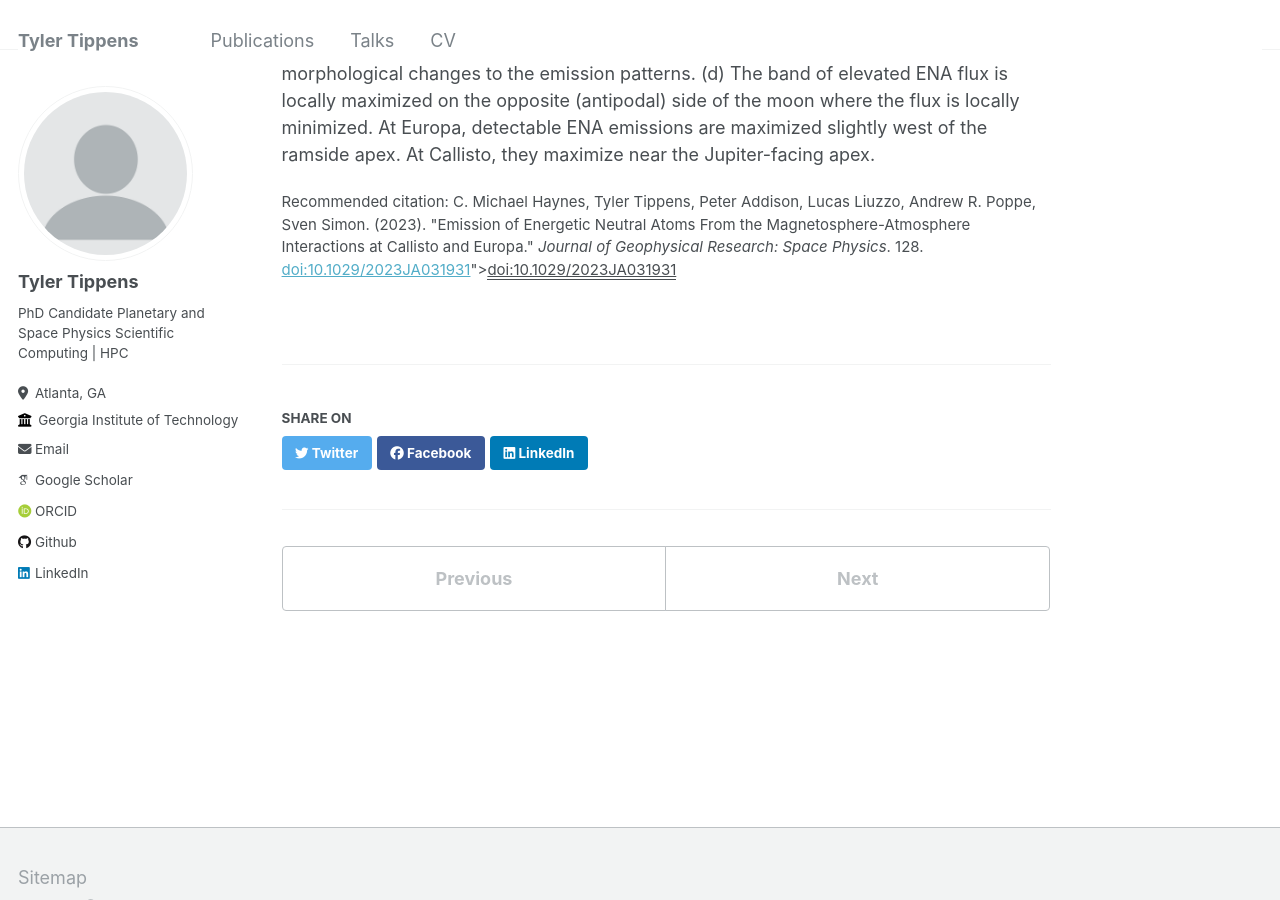
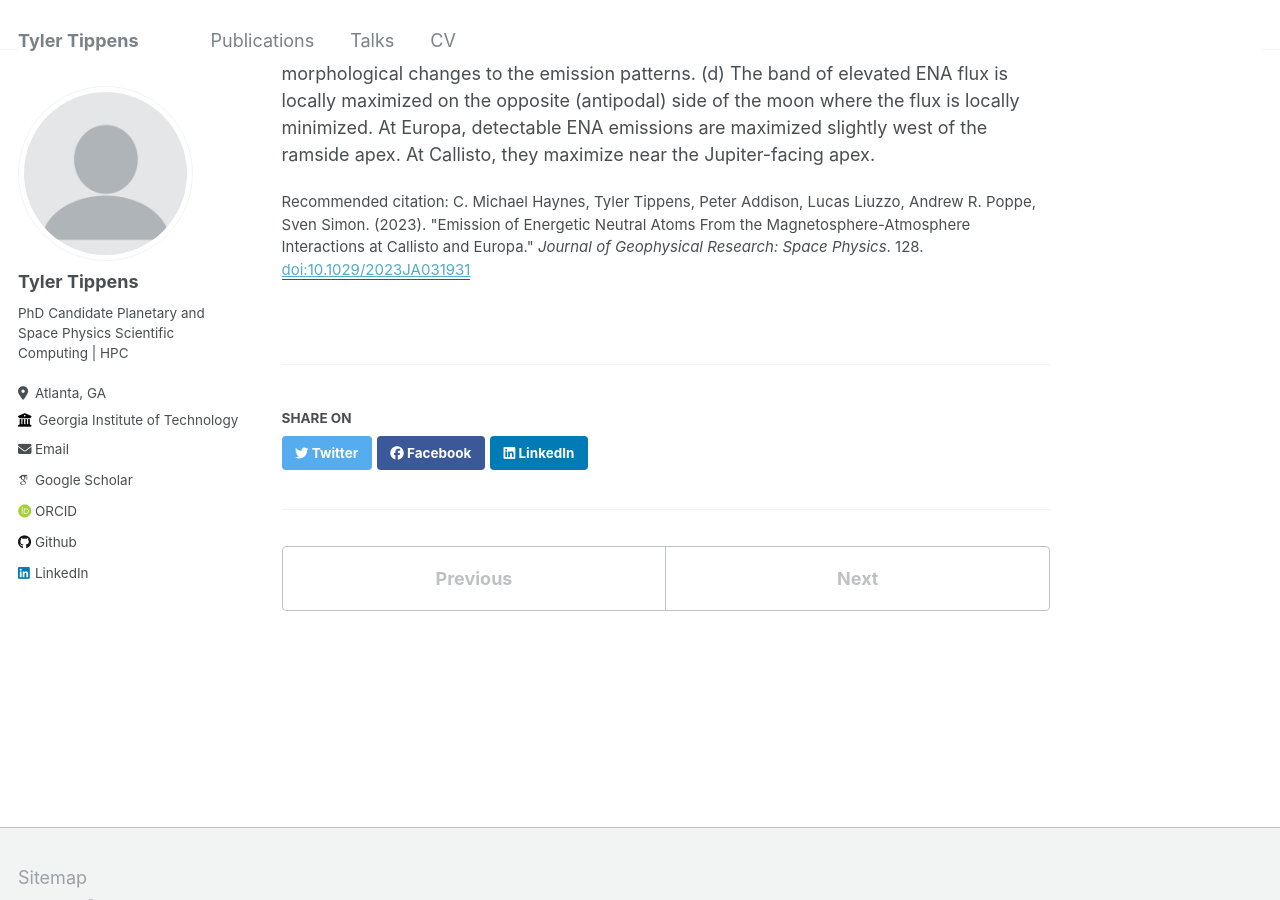
Before and after one commit to tylertippens/tylertippens.github.io, a Jekyll site: the page built from _publications/haynes23.md, in a window 1280 px wide and 900 px high, scrolled down 584 px. Built offline with Jekyll 4.4.1, drawn with Linux system fonts in a browser that asks for light colours; some web fonts are replaced; part of the change alters nothing that is shown.

Commit message:
Update haynes23.md

```diff
--- a/_publications/haynes23.md
+++ b/_publications/haynes23.md
@@ -5,7 +5,7 @@ permalink: /publication/haynes23
 excerpt: 'A model of global energetic neutral atom emission is applied at Europa and Callisto.'
 date: 2023-10-11
 venue: 'Journal of Geophysical Research: Space Physics'
-paperurl: '<a href="https://agupubs.onlinelibrary.wiley.com/doi/full/10.1029/2023JA031931">doi:10.1029/2023JA031931</a>'
+paperurl: 'doi:10.1029/2023JA031931'
 citation: 'C. Michael Haynes, Tyler Tippens, Peter Addison, Lucas Liuzzo, Andrew R. Poppe, Sven Simon. (2023). &quot;Emission of Energetic Neutral Atoms From the Magnetosphere-Atmosphere Interactions at Callisto and Europa.&quot; <i>Journal of Geophysical Research: Space Physics</i>. 128.'
 ---
 
```
